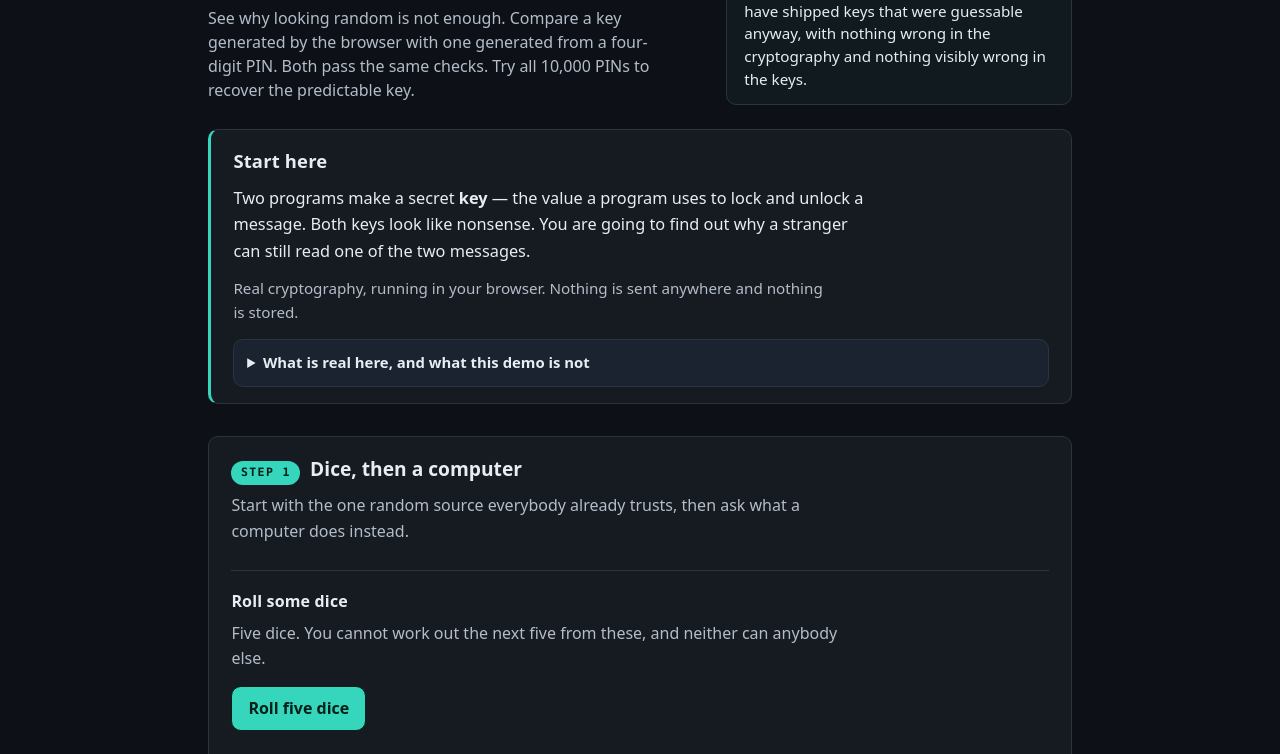
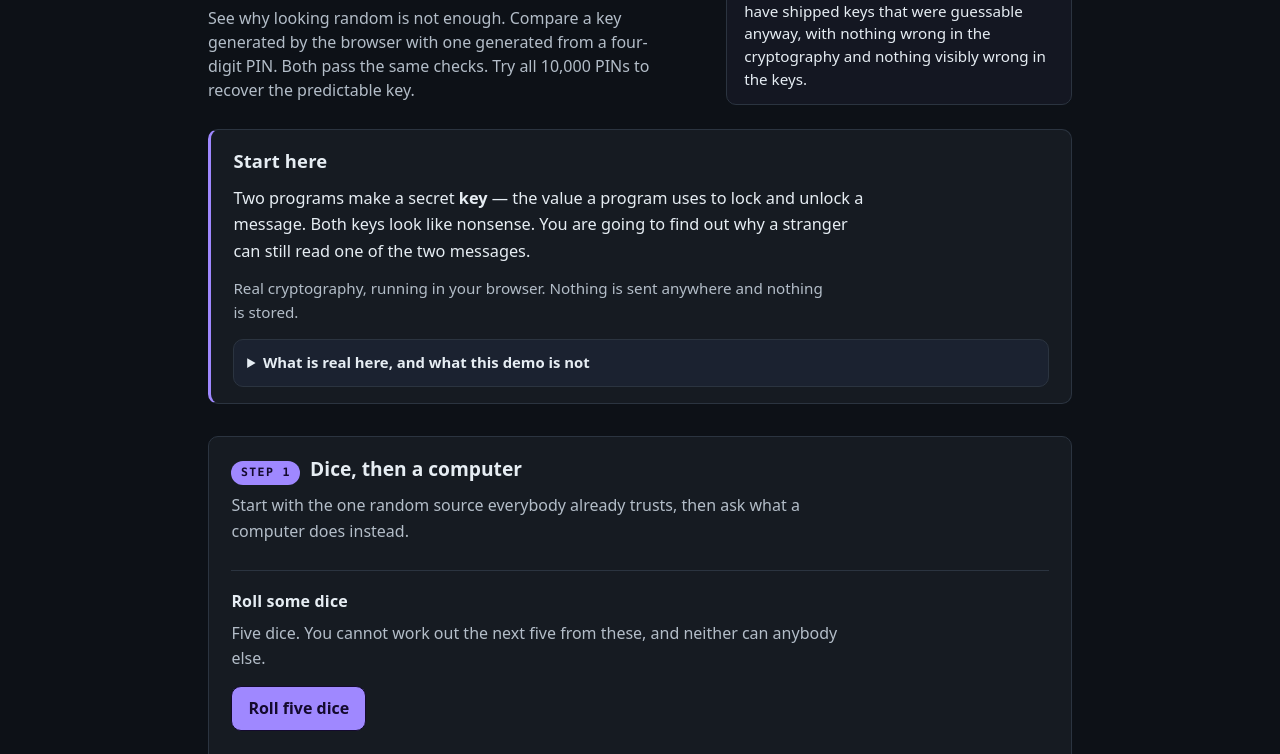
Before and after one commit to systemslibrarian/crypto-lab-good-randomness, a website built with Vite: page index.html in a window 1280 px wide. Shown: the part 181-935 px from the top of the page. Built offline with nearby package versions, Linux system fonts and the light colour scheme.

Commit message:
Take the central accent and favicon assignment
The catalog assigns #9f88ff, measured against this card's rendered neighbours
at 1440, 1280, 1024, 760 and 420 -- zero same-colour neighbours at every one.

--accent-ink and --accent-text are derived FROM that accent rather than left at
the teal they held while the accent was the teal fallback. A violet accent with
teal links is a mismatch the a11y gate cannot see, because it measures contrast
and not hue. Measured on this lab's own --bg: accent-text 6.70:1, ink 6.69:1 on
an accent fill.

The favicon moves from a die to a slot machine. The die is carried by four
other labs in the fleet -- dp-noise, icy-dvrf, nonce-collision and pulse-chain
-- which is exactly the collision a per-lab glyph is supposed to avoid.

a11y: 3 passed.

Co-Authored-By: Claude Opus 5 <noreply@anthropic.com>

```diff
--- a/src/style.css
+++ b/src/style.css
@@ -25,13 +25,14 @@
   --text: #e6edf3;
   --text-dim: #b3bdc8; /* muted via lower lightness, never opacity */
 
-  /* PLACEHOLDER PENDING CENTRAL ASSIGNMENT. The catalog pins each lab's accent
-     and the build brief defers it ("--accent: [central assignment]"), so this is
-     the fallback the build standard documents rather than a choice made here. The
-     shared top bar reads it. See README "Pending central assignment". */
-  --accent: #35d6bb;
-  --accent-ink: #04201b; /* text on an accent fill */
-  --accent-text: #6ee3cd; /* accent as text / links / borders on the page bg */
+  /* Assigned centrally from the catalog on 2026-10-06, measured so this card
+     differs from its neighbours at 1440, 1280, 1024, 760 and 420. */
+  --accent: #9f88ff;
+  /* Both derived FROM the accent above, not left at the teal they were while
+     the accent was the teal fallback. Measured on this lab's own --bg:
+     accent-text 6.70:1, and the ink 6.69:1 on an accent fill. */
+  --accent-ink: #140a2e; /* text on an accent fill */
+  --accent-text: #9f88ff; /* accent as text / links / borders on the page bg */
 
   /* The five tones. `neutral` is the one this lab needed and a generic palette
      does not have: a verdict that establishes NOTHING. The build brief requires
```
Also changed, not shown: index.html (line endings or trailing spaces).
